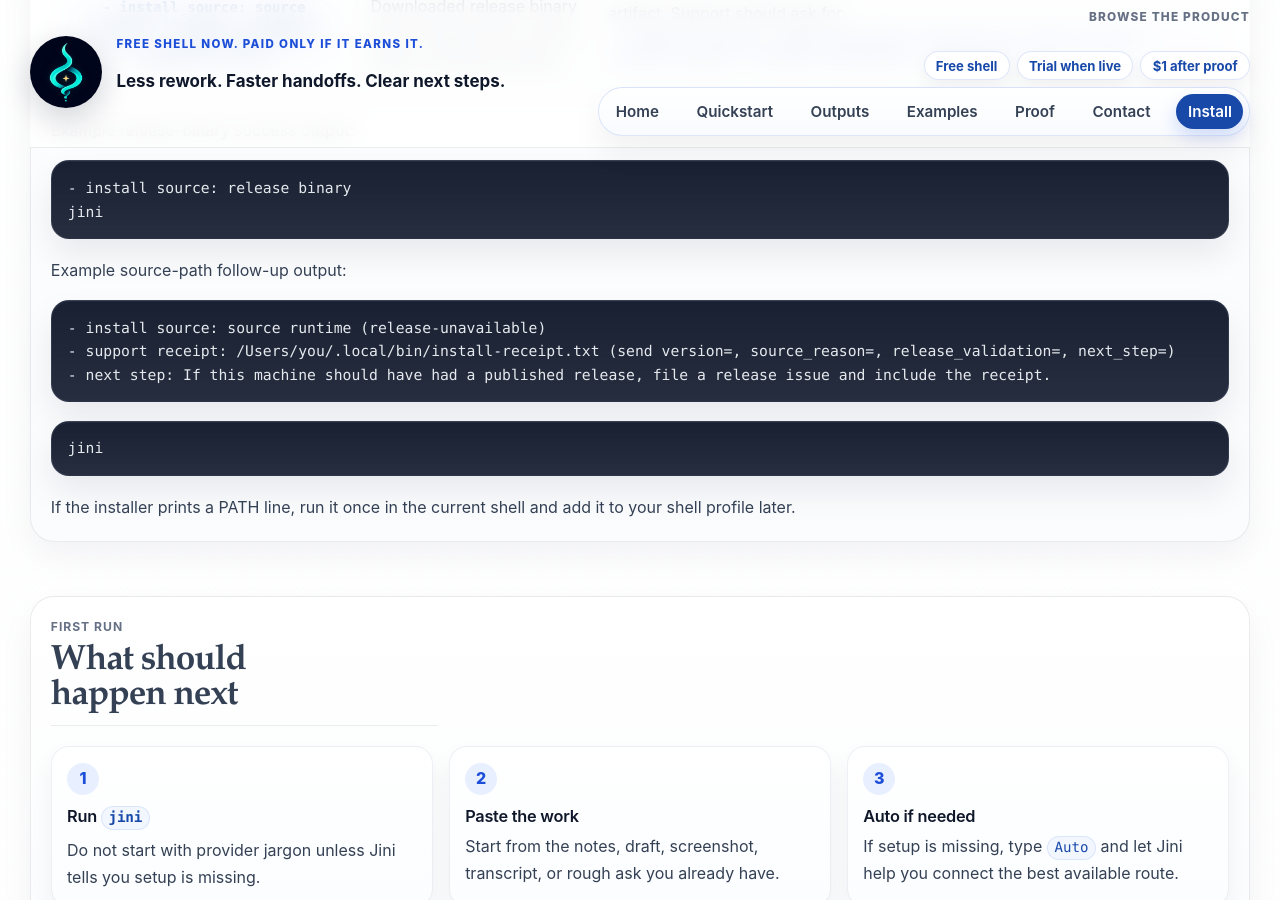
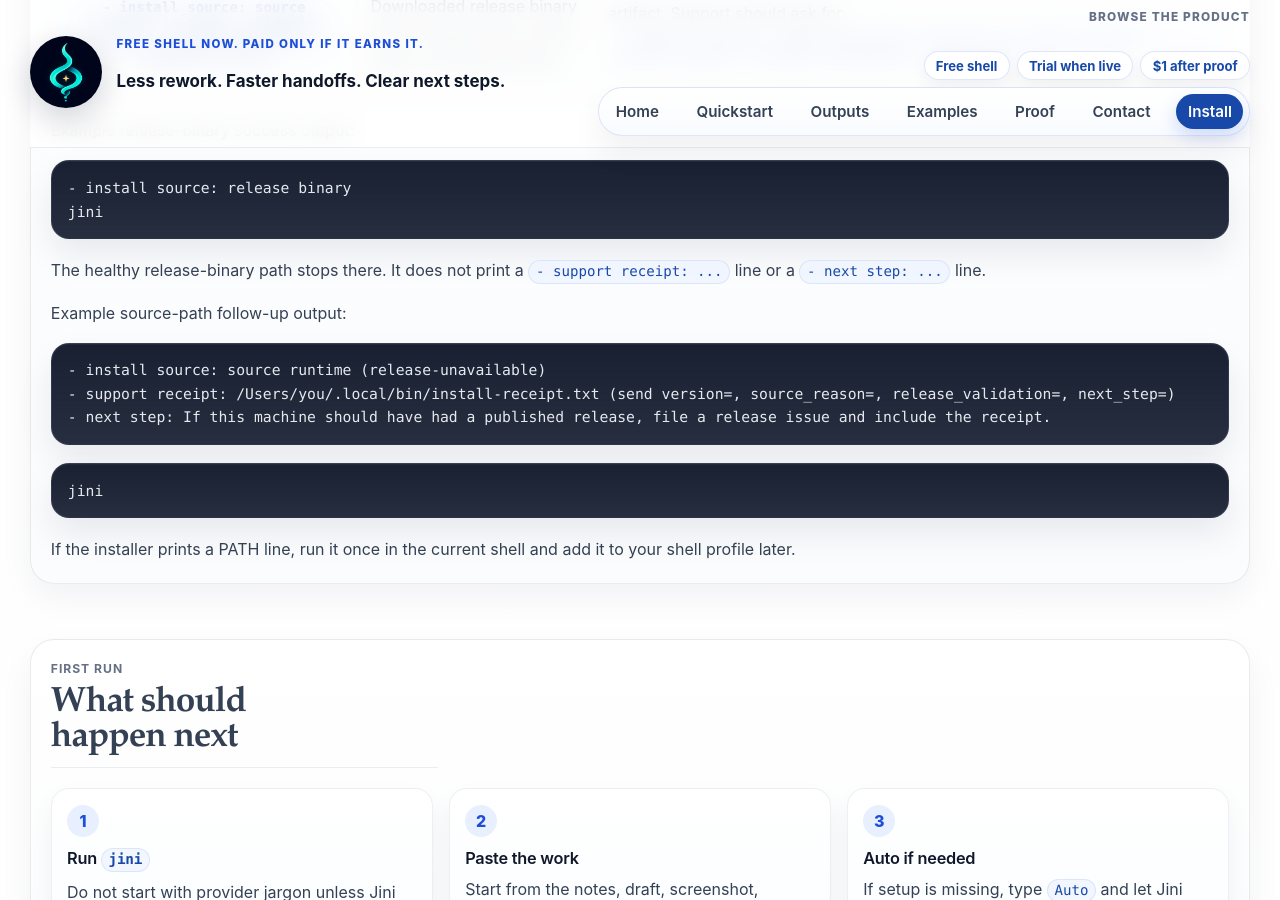
Before and after one commit to maridlabsai/jini, a Jekyll site: the page built from docs/install.md, in a window 1280 px wide and 900 px high, scrolled down 2720 px. Built offline with Jekyll 4.4.1, drawn with Linux system fonts in a browser that asks for light colours.

Commit message:
Clarify release-binary transcript stops early

```diff
--- a/docs/install.md
+++ b/docs/install.md
@@ -112,6 +112,7 @@
 <pre><code class="language-text">- install source: release binary
 jini
 </code></pre>
+  <p>The healthy release-binary path stops there. It does not print a <code>- support receipt: ...</code> line or a <code>- next step: ...</code> line.</p>
 
   <p>Example source-path follow-up output:</p>
 <pre><code class="language-text">- install source: source runtime (release-unavailable)
```
Also changed, not shown: tests/test_public_cli_docs.py (+2 -0 lines).
